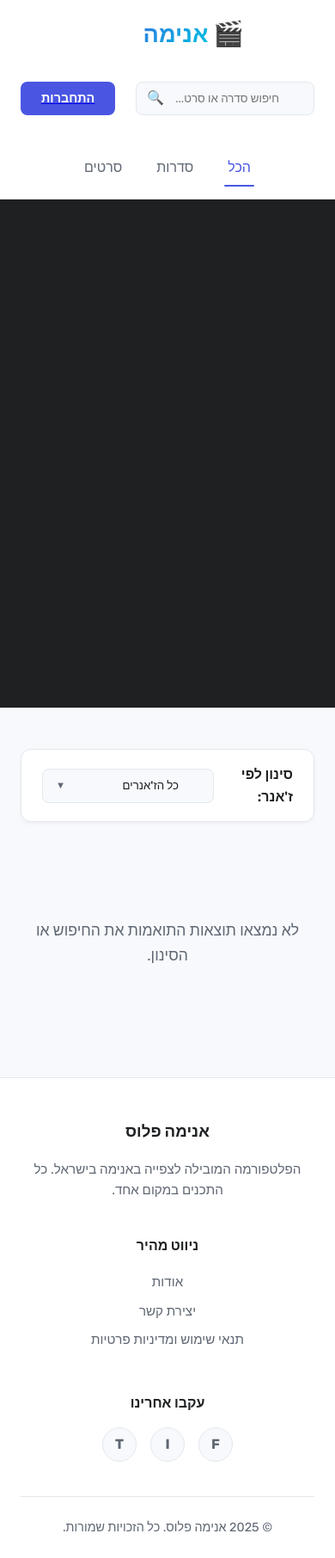
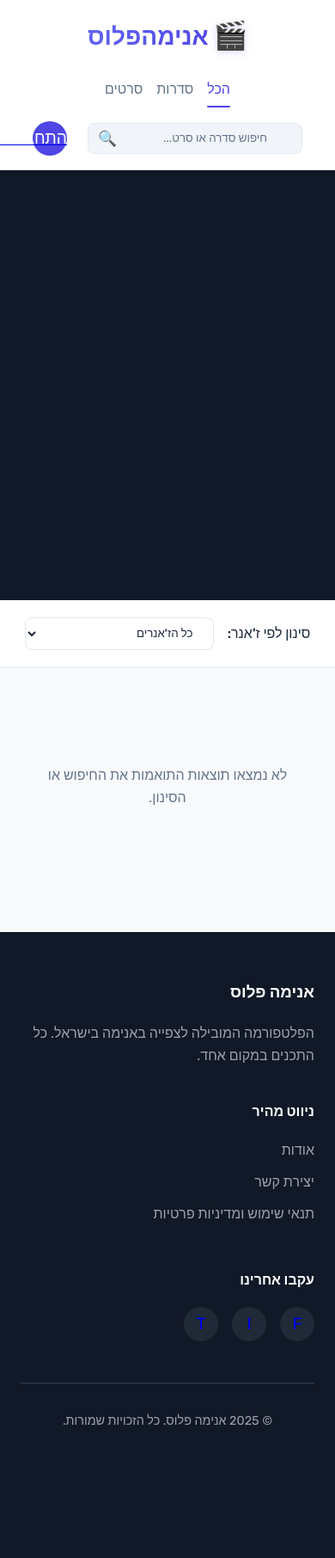
Before and after one commit to Ehud2/AIsrael, a Flask app: page / in a window 390 px wide. Shown: the whole page at 86% size. After the commit the page ends 1658 px from the top, so only its background shows below. Run offline with Flask 3, Linux system fonts and the light colour scheme; data that the repository does not hold is empty; parts of the project's set-up code (start-up, migrations or seed data) failed here and were passed over.

Commit message:
Update style.css

```diff
--- a/static/css/style.css
+++ b/static/css/style.css
@@ -5,41 +5,42 @@
 }
 
 :root {
-    --primary: #4A56E2;
-    --primary-light: #7983f4;
-    --secondary: #00C2E0;
-    --bg-main: #F7F9FC;
-    --bg-surface: #FFFFFF;
-    --text-primary: #1E2022;
-    --text-secondary: #5F6773;
-    --border-color: #E3E8EE;
-    --shadow-sm: 0 2px 4px rgba(0, 0, 0, 0.04);
-    --shadow-md: 0 4px 12px rgba(0, 0, 0, 0.08);
-    --shadow-lg: 0 10px 30px rgba(0, 0, 0, 0.1);
-    --gradient-primary: linear-gradient(135deg, var(--primary) 0%, var(--secondary) 100%);
+    --primary: #4f46e5;
+    --primary-dark: #4338ca;
+    --secondary: #10b981;
+    --bg-main: #f8fafc;
+    --bg-card: #ffffff;
+    --bg-light: #f1f5f9;
+    --text-dark: #1e293b;
+    --text-muted: #64748b;
+    --border-color: #e2e8f0;
+    --gradient: linear-gradient(135deg, #6366f1 0%, #4f46e5 100%);
+    --shadow-sm: 0 1px 2px 0 rgba(0, 0, 0, 0.05);
+    --shadow-md: 0 4px 6px -1px rgba(0, 0, 0, 0.1), 0 2px 4px -2px rgba(0, 0, 0, 0.1);
+    --shadow-lg: 0 10px 15px -3px rgba(0, 0, 0, 0.1), 0 4px 6px -4px rgba(0, 0, 0, 0.1);
 }
 
 body {
     font-family: 'Rubik', sans-serif;
-    background: var(--bg-main);
-    color: var(--text-primary);
+    background-color: var(--bg-main);
+    color: var(--text-dark);
     line-height: 1.6;
     min-height: 100vh;
 }
 
 .container {
-    max-width: 1500px;
+    max-width: 1400px;
     margin: 0 auto;
     padding: 0 24px;
 }
 
 .header {
-    background: var(--bg-surface);
+    background: white;
     position: sticky;
     top: 0;
     z-index: 1000;
+    border-bottom: 1px solid var(--border-color);
     box-shadow: var(--shadow-sm);
-    border-bottom: 1px solid var(--border-color);
 }
 
 .header-content {
@@ -54,50 +55,50 @@ body {
     display: flex;
     align-items: center;
     gap: 0.75rem;
-    font-size: 1.7rem;
+    font-size: 1.75rem;
     font-weight: 800;
     cursor: pointer;
 }
 
 .logo-icon {
-    font-size: 1.8rem;
-    color: var(--primary);
+    font-size: 2rem;
+    filter: drop-shadow(0 2px 4px rgba(79, 70, 229, 0.2));
 }
 
 .logo-text {
-    background: var(--gradient-primary);
+    background: var(--gradient);
     -webkit-background-clip: text;
     -webkit-text-fill-color: transparent;
     background-clip: text;
 }
 
 .logo-plus {
-    opacity: 0.8;
+    color: var(--secondary);
 }
 
 .nav {
     display: flex;
-    gap: 2rem;
+    gap: 2.5rem;
 }
 
 .nav-link {
-    color: var(--text-secondary);
+    color: var(--text-muted);
     text-decoration: none;
     font-weight: 500;
-    transition: color 0.2s ease;
+    transition: color 0.3s ease;
     position: relative;
-    padding: 0.5rem 0.25rem;
+    padding: 0.5rem 0;
 }
 
 .nav-link::after {
     content: '';
     position: absolute;
-    bottom: -2px;
+    bottom: 0;
     right: 0;
     width: 0;
     height: 2px;
-    background: var(--primary);
-    border-radius: 3px;
+    background-color: var(--primary);
+    border-radius: 2px;
     transition: width 0.3s ease;
 }
 
@@ -121,56 +123,60 @@ body {
 }
 
 .search-box input {
-    background: var(--bg-main);
+    background: var(--bg-light);
     border: 1px solid var(--border-color);
-    padding: 0.7rem 2.5rem 0.7rem 1rem;
+    padding: 0.6rem 2.5rem 0.6rem 1rem;
     border-radius: 8px;
-    color: var(--text-primary);
+    color: var(--text-dark);
     font-family: 'Rubik', sans-serif;
-    transition: all 0.2s ease;
+    transition: all 0.3s ease;
     width: 250px;
 }
 
 .search-box input:focus {
     outline: none;
     border-color: var(--primary);
-    box-shadow: 0 0 0 3px rgba(74, 86, 226, 0.1);
+    box-shadow: 0 0 0 3px rgba(79, 70, 229, 0.1);
+}
+
+.search-box input::placeholder {
+    color: var(--text-muted);
 }
 
 .search-icon {
     position: absolute;
-    left: 0.8rem;
+    left: 0.75rem;
     top: 50%;
     transform: translateY(-50%);
     pointer-events: none;
-    color: var(--text-secondary);
+    color: var(--text-muted);
+    font-size: 1.1rem;
 }
 
 .user-btn {
     background: var(--primary);
+    border: none;
+    width: 40px;
+    height: 40px;
+    border-radius: 50%;
+    font-size: 1.2rem;
+    cursor: pointer;
     color: white;
-    border: none;
-    padding: 0.7rem 1.5rem;
-    border-radius: 8px;
-    font-size: 0.9rem;
-    font-weight: 600;
-    font-family: 'Rubik', sans-serif;
-    cursor: pointer;
-    transition: background-color 0.2s ease;
+    transition: all 0.3s ease;
 }
 
 .user-btn:hover {
-    background: var(--primary-light);
+    background: var(--primary-dark);
+    transform: scale(1.1);
 }
 
 .hero {
     position: relative;
-    height: 65vh;
-    min-height: 450px;
-    max-height: 600px;
+    height: 45vh;
+    min-height: 400px;
+    max-height: 500px;
     overflow: hidden;
-    margin-bottom: 3rem;
-    background: var(--text-primary);
+    background-color: #111827;
 }
 
 .hero-slider {
@@ -274,112 +281,100 @@ body {
     transform: scale(1.2);
 }
 
+
 .filters {
-    margin-bottom: 3rem;
+    background: var(--bg-card);
+    padding: 1.25rem 0;
+    border-bottom: 1px solid var(--border-color);
 }
 
 .filter-group {
     display: flex;
     align-items: center;
+    justify-content: center;
     gap: 1rem;
-    background: var(--bg-surface);
-    padding: 1rem 1.5rem;
-    border-radius: 12px;
-    box-shadow: var(--shadow-sm);
-    border: 1px solid var(--border-color);
 }
 
 .filter-label {
-    font-weight: 600;
-    color: var(--text-primary);
-}
-
-.select-wrapper {
-    position: relative;
-}
-
-.select-wrapper::after {
-    content: '▼';
-    position: absolute;
-    top: 50%;
-    left: 1rem;
-    transform: translateY(-50%);
-    font-size: 0.7rem;
-    color: var(--text-secondary);
-    pointer-events: none;
+    font-weight: 500;
+    color: var(--text-dark);
+    font-size: 1rem;
 }
 
 .filter-select {
-    background: var(--bg-main);
+    background: white;
     border: 1px solid var(--border-color);
-    padding: 0.7rem 2.5rem 0.7rem 1rem;
+    padding: 0.6rem 1.2rem;
     border-radius: 8px;
-    color: var(--text-primary);
+    color: var(--text-dark);
     font-family: 'Rubik', sans-serif;
     font-weight: 500;
     cursor: pointer;
-    min-width: 200px;
-    -webkit-appearance: none;
-    -moz-appearance: none;
-    appearance: none;
+    transition: all 0.3s ease;
+    min-width: 220px;
 }
 
 .filter-select:focus {
     outline: none;
     border-color: var(--primary);
+    box-shadow: 0 0 0 3px rgba(79, 70, 229, 0.1);
+}
+
+.main-content {
+    padding-top: 3rem;
 }
 
 .anime-section {
-    padding: 1rem 0 3rem;
+    margin-bottom: 4rem;
 }
 
 .section-title {
-    font-size: 2.2rem;
-    font-weight: 800;
+    font-size: 2.25rem;
+    font-weight: 700;
     margin-bottom: 2rem;
-    color: var(--text-primary);
+    color: var(--text-dark);
     position: relative;
     padding-bottom: 0.75rem;
+    border-bottom: 2px solid var(--border-color);
 }
 
 .section-title::after {
     content: '';
     position: absolute;
-    bottom: 0;
+    bottom: -2px;
     right: 0;
     width: 80px;
-    height: 4px;
-    background: var(--gradient-primary);
-    border-radius: 2px;
+    height: 2px;
+    background: var(--primary);
 }
 
 .anime-grid {
     display: grid;
-    grid-template-columns: repeat(auto-fill, minmax(240px, 1fr));
+    grid-template-columns: repeat(auto-fill, minmax(250px, 1fr));
     gap: 2rem;
 }
 
 .anime-card {
-    background: var(--bg-surface);
+    background: var(--bg-card);
     border-radius: 12px;
     overflow: hidden;
     cursor: pointer;
-    transition: all 0.3s ease;
+    transition: all 0.3s cubic-bezier(0.25, 0.8, 0.25, 1);
     box-shadow: var(--shadow-md);
     border: 1px solid var(--border-color);
 }
 
 .anime-card:hover {
-    transform: translateY(-8px);
+    transform: translateY(-5px);
     box-shadow: var(--shadow-lg);
 }
 
 .anime-image {
     position: relative;
     width: 100%;
-    height: 340px;
+    height: 350px;
     overflow: hidden;
-    background-color: var(--border-color);
+    background-color: var(--bg-light);
 }
 
 .anime-image img {
@@ -659,49 +657,50 @@ body {
 }
 
 .info-label {
-    color: var(--text-secondary);
+    color: var(--text-muted);
     font-weight: 500;
 }
 
 .info-value {
-    color: var(--text-primary);
+    color: var(--text-dark);
     font-weight: 500;
 }
 
 .modal-description h3 {
     font-size: 1.5rem;
     margin-bottom: 1rem;
-    color: var(--text-primary);
+    color: var(--text-dark);
+    font-weight: 600;
 }
 
 .modal-description p {
     line-height: 1.8;
-    color: var(--text-secondary);
+    color: var(--text-muted);
 }
 
 .footer {
-    background: var(--bg-surface);
-    margin-top: 4rem;
-    padding: 3rem 0 1.5rem;
-    border-top: 1px solid var(--border-color);
+    background: #111827;
+    color: #d1d5db;
+    margin-top: 5rem;
+    padding: 3.5rem 0 2rem;
 }
 
 .footer-content {
     display: grid;
     grid-template-columns: repeat(auto-fit, minmax(250px, 1fr));
     gap: 2.5rem;
-    margin-bottom: 2.5rem;
+    margin-bottom: 3rem;
 }
 
 .footer-section h3, .footer-section h4 {
-    color: var(--text-primary);
-    margin-bottom: 1rem;
-    font-weight: 700;
+    color: white;
+    margin-bottom: 1.2rem;
+    font-weight: 600;
 }
 
 .footer-section p, .footer-section ul li a {
-    color: var(--text-secondary);
-    font-size: 0.95rem;
+    color: #9ca3af;
+    transition: color 0.3s ease;
 }
 
 .footer-section ul {
@@ -709,16 +708,15 @@ body {
 }
 
 .footer-section ul li {
-    margin-bottom: 0.5rem;
+    margin-bottom: 0.7rem;
 }
 
 .footer-section ul li a {
     text-decoration: none;
-    transition: color 0.2s ease;
 }
 
 .footer-section ul li a:hover {
-    color: var(--primary);
+    color: white;
 }
 
 .social-links {
@@ -732,77 +730,46 @@ body {
     display: flex;
     align-items: center;
     justify-content: center;
-    background: var(--bg-main);
+    background: #1f2937;
     border-radius: 50%;
-    font-size: 1rem;
-    font-weight: 700;
+    font-size: 1.2rem;
     text-decoration: none;
-    color: var(--text-secondary);
-    transition: all 0.2s ease;
-    border: 1px solid var(--border-color);
+    transition: all 0.3s ease;
 }
 
 .social-links a:hover {
     background: var(--primary);
-    color: white;
-    border-color: var(--primary);
-    transform: translateY(-2px);
+    transform: translateY(-3px);
 }
 
 .footer-bottom {
     text-align: center;
-    padding-top: 1.5rem;
-    border-top: 1px solid var(--border-color);
-    color: var(--text-secondary);
+    padding-top: 2rem;
+    border-top: 1px solid #374151;
+    color: #9ca3af;
+    font-weight: 400;
     font-size: 0.9rem;
 }
 
-@media (max-width: 992px) {
-    .header-content { flex-wrap: wrap; justify-content: center; }
-    .nav { order: 3; width: 100%; justify-content: center; margin-top: 0.5rem; }
-    .logo, .header-actions { flex-grow: 1; }
-    .header-actions { justify-content: flex-end; }
-    .hero { height: 70vh; }
-    .hero-slide-title { font-size: 2.5rem; }
-    .hero-slide-content { padding: 0 2rem; max-width: 100%; }
-}
-
 @media (max-width: 768px) {
+    .header-content { flex-direction: column; gap: 1rem; }
+    .nav { gap: 1rem; flex-wrap: wrap; justify-content: center; }
+    .hero { height: 60vh; }
+    .hero-slide-title { font-size: 2.2rem; }
     .anime-grid { grid-template-columns: repeat(auto-fill, minmax(200px, 1fr)); gap: 1.5rem; }
     .modal-content { margin: 1rem; }
     .modal-hero-overlay h2 { font-size: 1.8rem; }
     .modal-actions { flex-direction: column; }
-    .footer-content { text-align: center; }
-    .social-links { justify-content: center; }
 }
 
-@media (max-width: 480px) {
-    .header-content { flex-direction: column; }
-    .search-box input { width: 100%; }
-    .anime-grid { grid-template-columns: repeat(2, 1fr); gap: 1rem; }
-    .anime-info { padding: 0.75rem; }
-    .anime-title { font-size: 1rem; }
-}
-
-.grid-message {
+.grid-message, .modal-error {
     text-align: center;
     padding: 4rem 1rem;
-    font-size: 1.1rem;
-    color: var(--text-secondary);
-}
-
-.modal-error {
-    padding: 4rem 2rem;
-    text-align: center;
+    color: var(--text-muted);
 }
 
 .modal-error h3 {
-    font-size: 2rem;
-    color: var(--primary);
+    font-size: 1.8rem;
+    color: var(--text-dark);
     margin-bottom: 1rem;
 }
-
-.modal-error p {
-    font-size: 1.1rem;
-    color: var(--text-secondary);
-}
```
Also changed, not shown: other parts of static/css/style.css (+82 -77 lines).
